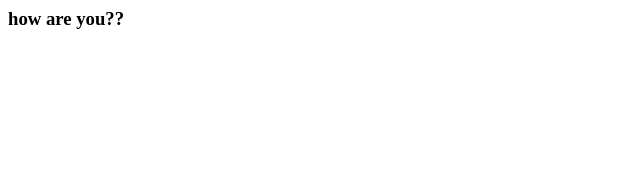
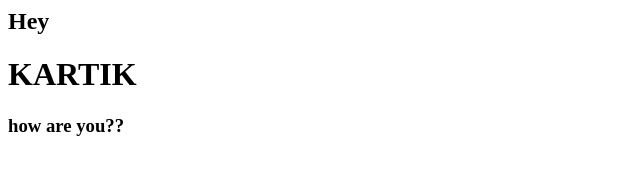
Before and after one commit to cha-coco/brother, a plain HTML site: page index.html in a window 1280 px wide. Shown: the whole page, without its empty margins (0-640 px from the left). Drawn offline with Linux system fonts and the light colour scheme.

Commit message:
edited title

```diff
--- a/index.html
+++ b/index.html
@@ -1,6 +1,6 @@
 <html>
 <body>
-<title>Hey <h1>KARTIK</h1></title>
+  <h2>Hey</h2> <h1>KARTIK</h1>
 <h3>how are you??</h3>
 </body>
 </html>
```
